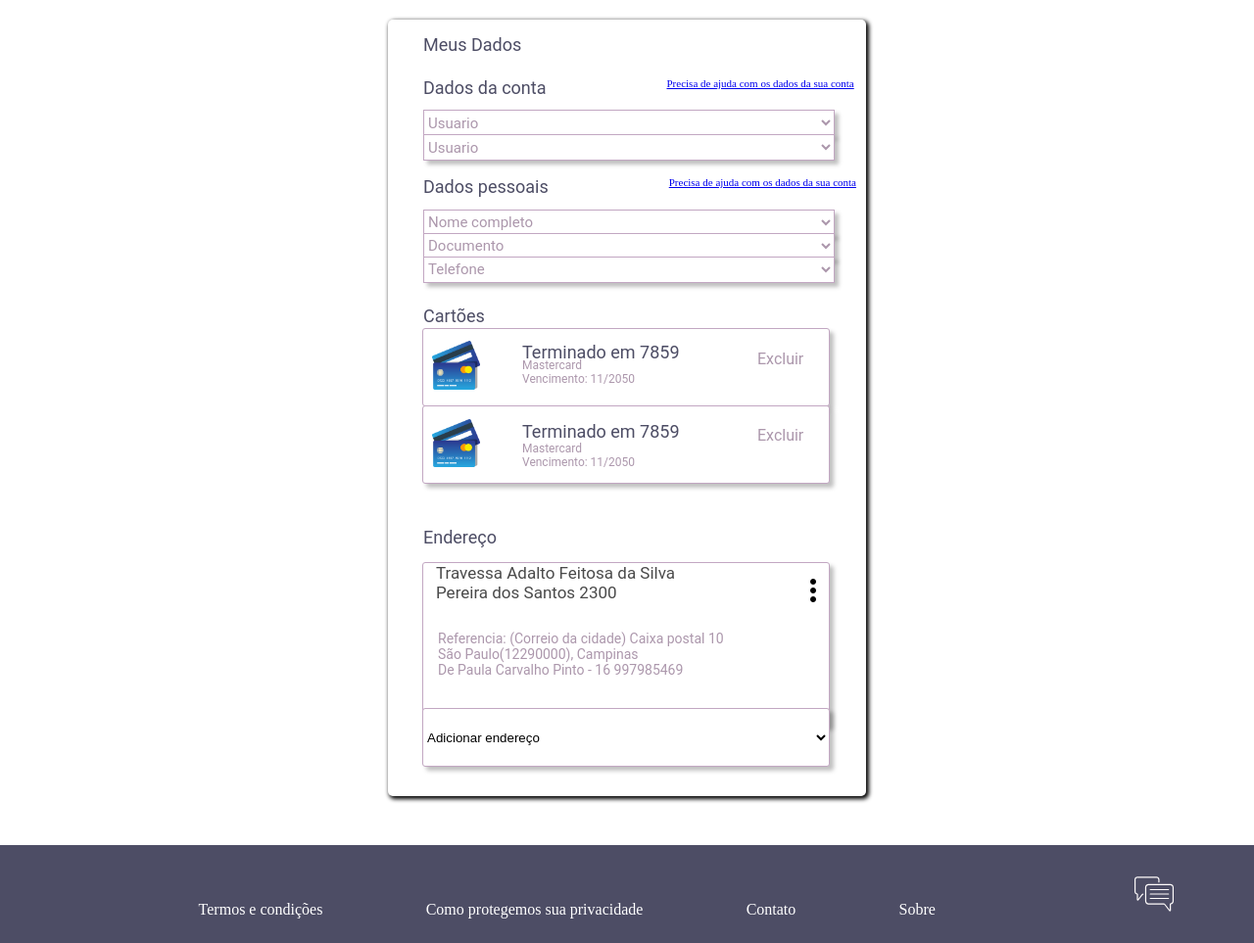
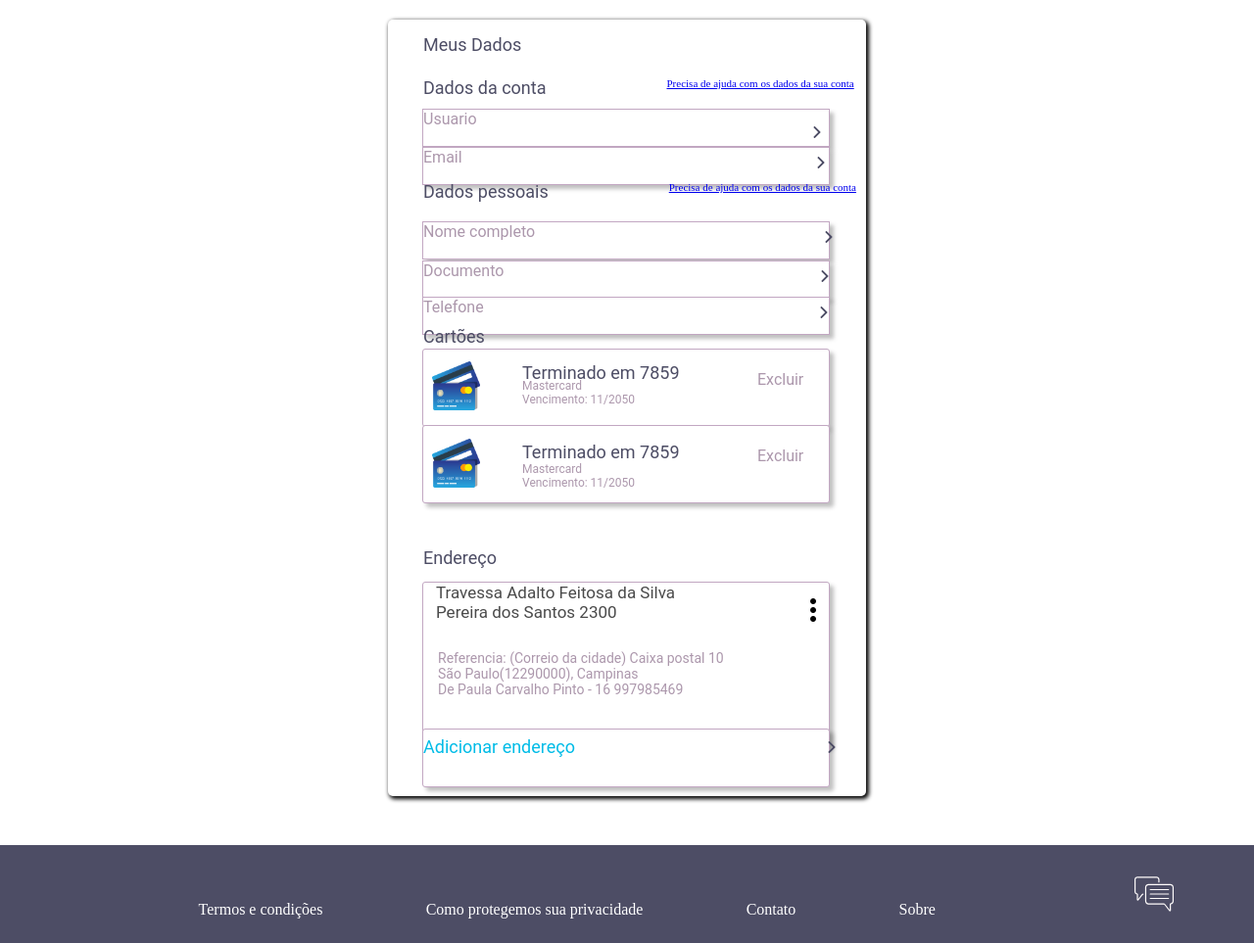
Before and after one commit to arthurbarbero/DB-LGPD, a Flask app: template front-end/template/profile_page.html in a window 1280 px wide. Shown: the part 120-1083 px from the top of the page at 98% size. Run offline with Flask 2, Linux system fonts and the light colour scheme; the template is opened without the code that fills it, so the values that code supplies are empty.

Commit message:
Trocado o select por label

```diff
--- a/front-end/css/profile_page.css
+++ b/front-end/css/profile_page.css
@@ -521,3 +521,126 @@ textarea:focus, input:focus {
     bottom: 78px;
     font-size:36px
 }
+.box_campo{
+    background: #FFFFFF;
+    border: 1px solid #C2A7C2;
+    box-sizing: border-box;
+    box-shadow: 4px 4px 4px rgba(0, 0, 0, 0.25);
+    width: 416px;
+    height: 28px;
+    position: relative;
+    left: 35px;
+    font-family: Roboto;
+    font-style: normal;
+    font-weight: normal;
+    font-size: 16px;
+    color: #AC97AC;
+}
+#box_campo_usuario{
+    position: relative;
+    top: 9px;
+    height: 39px;
+}
+#box_campo_email{
+    position: relative;
+    top: 6px;
+    height: 39px;
+}
+#box_campo_documento{
+    position: relative;
+    bottom: 6px;
+    top: 16px;
+    height: 39px;
+}
+#box_campo_telefone{
+    position: relative;
+    bottom: 11px;
+    top: 12px;
+    height: 39px;
+}
+#box_campo_nome_completo{
+    position: relative;
+    bottom: 11px;
+    top: 18px;
+    height: 39px;
+}
+#estilo_dados_pessoais{
+    position: relative;
+    top: 12px;
+}
+
+#box_documento{
+    background: #FFFFFF;
+    border: 1px solid #C2A7C2;
+    box-sizing: border-box;
+    box-shadow: 4px 4px 4px rgba(0, 0, 0, 0.25);
+    border-radius: 3px;
+    width: 416px;
+    height: 28px;
+    position: relative;
+    left: 35px;
+    top: 7px;
+}
+.img_next{
+    width: 12px;
+    position: relative;
+    left: 341px;
+}
+#img_next_email{
+    width: 12px;
+    position: relative;
+    left: 356px;
+    top: 6px;
+}
+#img_next_documento{
+    width: 12px;
+    position: relative;
+    left: 318px;
+    top: 6px;
+}
+#img_next_telefone{
+    width: 12px;
+    position: relative;
+    left: 337px;
+    top: 6px;
+}
+#img_next_usuario{
+    width: 12px;
+    position: relative;
+    bottom: 5px;
+    left: 396px;
+}
+#img_next_nome_completo{
+    width: 12px;
+    position: relative;
+    left: 290px;
+    top: 6px;
+}
+#img_next_endereco{
+    position: relative;
+    left: 252px;
+}
+#adicionar_link{
+
+    font-family: Roboto;
+    font-style: normal;
+    font-weight: normal;
+    font-size: 18px;
+    line-height: 35px;
+    color: #00BCE7;
+
+}
+.box_endereco_link{
+    background: #FFFFFF;
+    border: 1px solid #C2A7C2;
+    box-sizing: border-box;
+    box-shadow: 4px 4px 4px rgba(0, 0, 0, 0.25);
+    border-radius: 3px;
+    width: 416px;
+    height: 60px;
+    position: relative;
+    left: 35px;
+
+
+
+}
--- a/front-end/template/profile_page.html
+++ b/front-end/template/profile_page.html
@@ -34,41 +34,18 @@
                 <a href="https://www.w3schools.com" class="link">Precisa de ajuda com os dados da sua conta</a>
             </div>
 
-            <select class="item">
-                <option selected>Usuario</option>
-                <option value="1">Um</option>
-                <option value="2">Dois</option>
-                <option value="3">Três</option>
-            </select><br>
-            <select class="item" id="usuario_personalizado">
-                <option selected>Usuario</option>
-                <option value="1">Um</option>
-                <option value="2">Dois</option>
-                <option value="3">Três</option>
-            </select><br><br>
+            <label class="box_campo" id="box_campo_usuario"><p >Usuario</p><img class="img_next" id ="img_next_usuario"src="../icons/next.svg" ></label>
+
+            <p class="box_campo" id="box_campo_email">Email <img class="img_next" id ="img_next_email" src="../icons/next.svg" ></label>
             <div id="content2">
                 <label for="fname"class="titulo">Dados pessoais</label>
                 <a href="https://www.w3schools.com" class="link">Precisa de ajuda com os dados da sua conta</a>
             </div>
 
-            <select class="item">
-                <option selected>Nome completo</option>
-                <option value="1">Um</option>
-                <option value="2">Dois</option>
-                <option value="3">Três</option>
-            </select><br>
-            <select class="item" id="documento_personalizado">
-                <option selected>Documento</option>
-                <option value="1">Um</option>
-                <option value="2">Dois</option>
-                <option value="3">Três</option>
-            </select><br>
-            <select class="item" id="telefone_personalizado">
-                <option selected>Telefone</option>
-                <option value="1">Um</option>
-                <option value="2">Dois</option>
-                <option value="3">Três</option>
-            </select><br><br>
+            <label class="box_campo" id="box_campo_nome_completo" >Nome completo <img class="img_next"  id ="img_next_nome_completo" src="../icons/next.svg" ></label>
+
+            <label class="box_campo" id="box_campo_documento">Documento <img class="img_next" id ="img_next_documento" src="../icons/next.svg" ></label>
+            <label class="box_campo" id="box_campo_telefone">Telefone <img class="img_next" id ="img_next_telefone"src="../icons/next.svg" ></label>
             <label class="titulo">Cartões</label>
         <div class="box_cartao">
             <div class="titulo">
@@ -137,12 +114,7 @@
            </div>
 
 
-                <select class="box_endereco_link " >
-
-                    <option value="1"  class="adicionar_link">Adicionar endereço</option>
-                    <option value="2">Dois</option>
-                    <option value="3">Três</option>
-                </select><br>
+           <label  class="box_endereco_link" id="adicionar_link">Adicionar endereço <img class="img_next" id ="img_next_endereco" src="../icons/next.svg" ></label>
 
 
 
```
